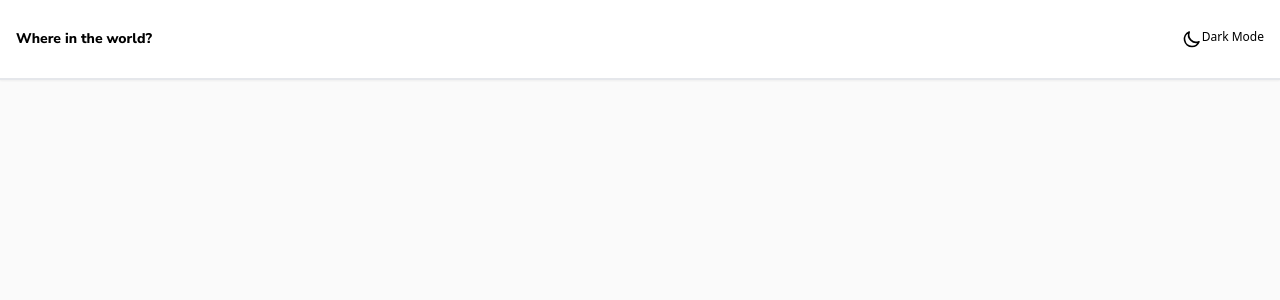
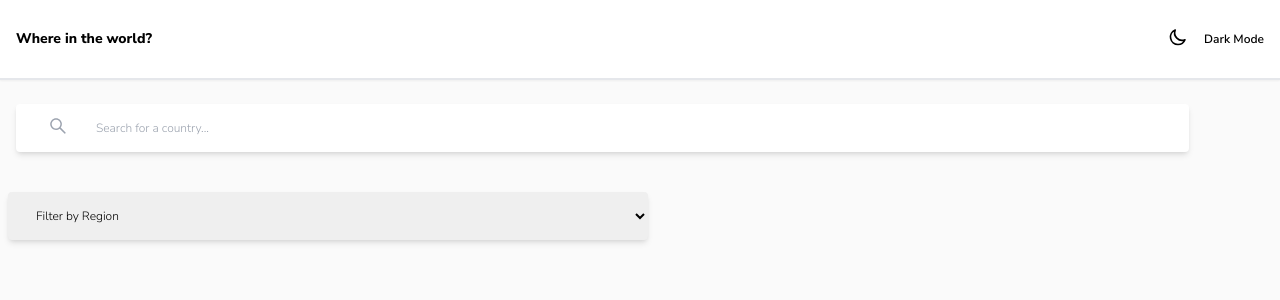
Before and after one commit to curtis2101/REST_Countries, a React (Create React App) app in the folder countries/: page / in a window 1280 px wide. Shown: the top 300 px of the page. Built offline with nearby package versions, Linux system fonts and the light colour scheme.

Commit message:
aligned header, added input search field and drop down box

```diff
--- a/countries/src/components/header.js
+++ b/countries/src/components/header.js
@@ -4,8 +4,8 @@ import {HiOutlineMoon} from 'react-icons/hi'
 const Header = () => {
     return (
         <div className="border-b-2 shadow-sm flex justify-between items-center w-full h-20 bg-white">
-            <h1 className="ml-4 font-nunitoSans text-sm font-extrabold">Where in the world?</h1>
-            <h2 className="inline-flex mr-4 font-medium text-xs font-nuntioSans"><HiOutlineMoon size={20}/> Dark Mode</h2>
+            <h1 className="ml-4 text-sm font-extrabold">Where in the world?</h1>
+            <h2 className="inline-flex w-24 items-end mb-1 justify-between mr-4 font-semibold text-xs"><HiOutlineMoon size={20}/> Dark Mode</h2>
         </div>
     );
 }
--- a/countries/src/index.css
+++ b/countries/src/index.css
@@ -9,8 +9,9 @@
 
 @layer base {
   * {
+    @apply font-nunitoSans;
     @apply m-0;
     @apply p-0;
-    @box-border;
+    @apply box-border;
   }
 }
--- a/countries/src/pages/home.js
+++ b/countries/src/pages/home.js
@@ -1,10 +1,23 @@
 import React from 'react';
 import Header from '../components/header.js'
+import {AiOutlineSearch} from 'react-icons/ai'
 
 const Home = () => {
     return (
         <main className='h-screen flex flex-col items-center w-full overflow-x-hidden bg-verylightgrey overflow-scroll"'>
             <Header />
+            <div className='flex flex-col items-center w-full'>
+                <div className='relative flex text-gray-400 w-full'>
+                    <AiOutlineSearch className='absolute left-12 bottom-4 text-xl text-gray-400'/>
+                    <input type='text' placeholder='Search for a country...' className='pr-3 pl-20 py-2 ml-4 font-normal text-xs rounded mt-6 shadow-md h-12 w-11/12'></input>
+                </div>
+                <section className='flex w-full ml-4 mt-10'>
+                    <select className='h-12 w-6/12 pl-6 rounded shadow-md font-normal text-xs'>
+                        <option value="" disabled selected hidden>Filter by Region</option>
+                        <option value="fake">Fake</option>
+                    </select>
+                </section>
+            </div>
 
 
 
```
